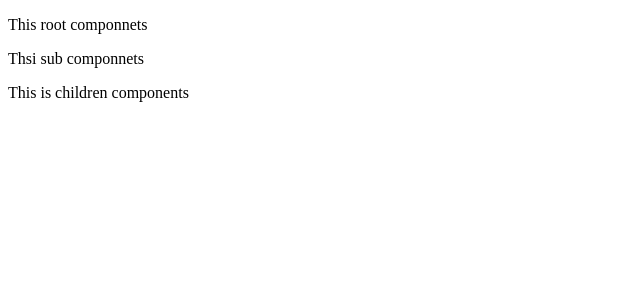
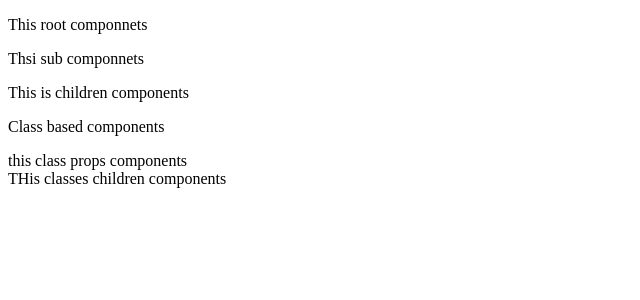
Before and after one commit to Ryuuutaaa/react-udemy, a React (Vite) app: page / in a window 1280 px wide. Shown: the top 300 px of the page, without its empty margins (0-640 px from the left). Built offline with nearby package versions, Linux system fonts and the light colour scheme.

Commit message:
class based components

```diff
--- a/src/App.jsx
+++ b/src/App.jsx
@@ -1,3 +1,4 @@
+import ClassBasedComponents from "./components/ClassBasedComponents";
 import SubComponnet from "./components/SubComponnet";
 
 function App() {
@@ -6,6 +7,10 @@ function App() {
       <div>
         <p>This root componnets</p>
         <SubComponnet>This is children components</SubComponnet>
+        <ClassBasedComponents test="this class props components">
+          {" "}
+          THis classes children components{" "}
+        </ClassBasedComponents>
       </div>
     </>
   );
--- /dev/null
+++ b/src/components/ClassBasedComponents.jsx
@@ -0,0 +1,17 @@
+import React from "react";
+class ClassBasedComponents extends React.Component {
+  render() {
+    return (
+      <>
+        <div>
+          <p>Class based components</p>
+          <span>{this.props.test}</span>
+          <br />
+          <span>{this.props.children}</span>
+        </div>
+      </>
+    );
+  }
+}
+
+export default ClassBasedComponents;
```
